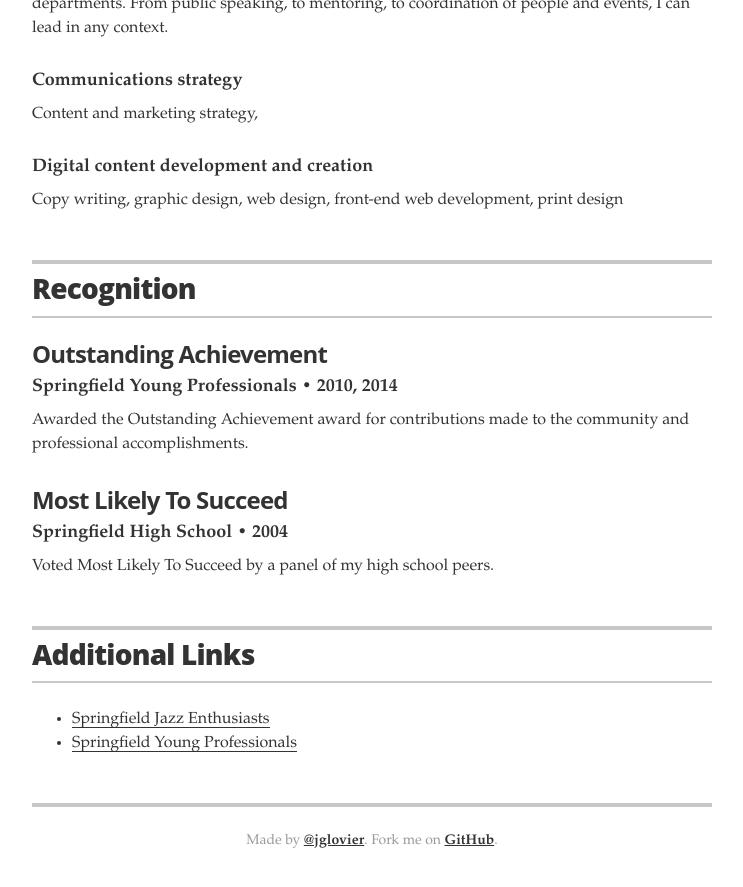
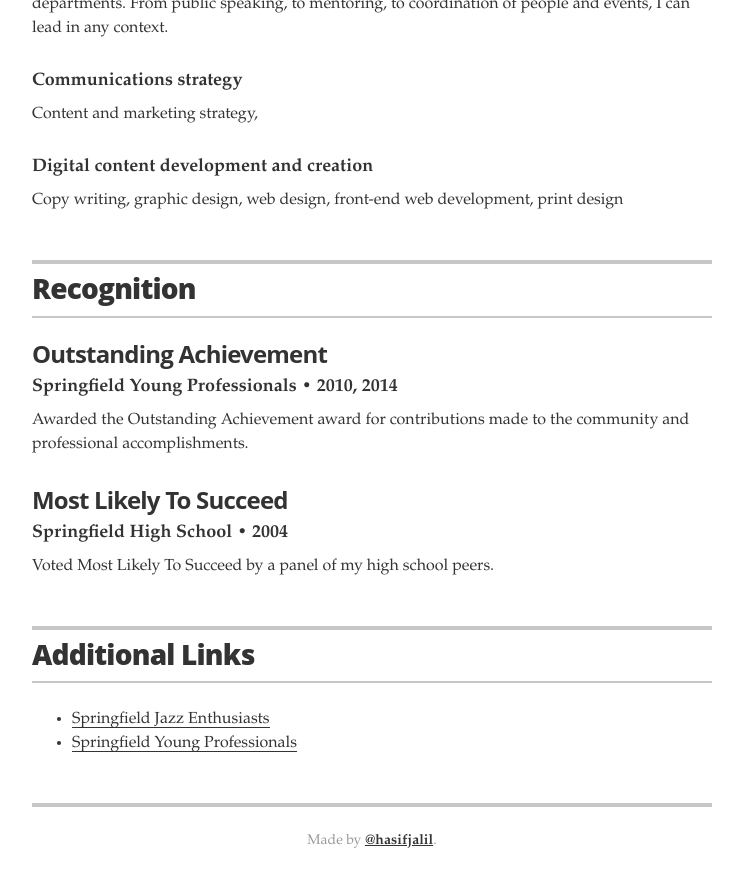
Before and after one commit to hasifjalil/jekyll-resume, a Jekyll site: the page built from index.html, in a window 1280 px wide and 900 px high, scrolled down 2142 px. Shown: the top 887 px of the window, without its empty margins (268-1011 px from the left). Built offline with Jekyll 4.4.1, drawn with Linux system fonts in a browser that asks for light colours.

Commit message:
update resume.html

```diff
--- a/_layouts/resume.html
+++ b/_layouts/resume.html
@@ -232,7 +232,7 @@
       {% endif %}
 
       <footer class="page-footer">
-        <p class="footer-line">Made by <a href="http://twitter.com/jglovier">@jglovier</a>. Fork me on <a href="https://github.com/jglovier/resume-template">GitHub</a>.</p>
+        <p class="footer-line">Made by <a href="http://facebook.com/hasifjalil">@hasifjalil</a>.</p>
       </footer>
 
     </div>
```
